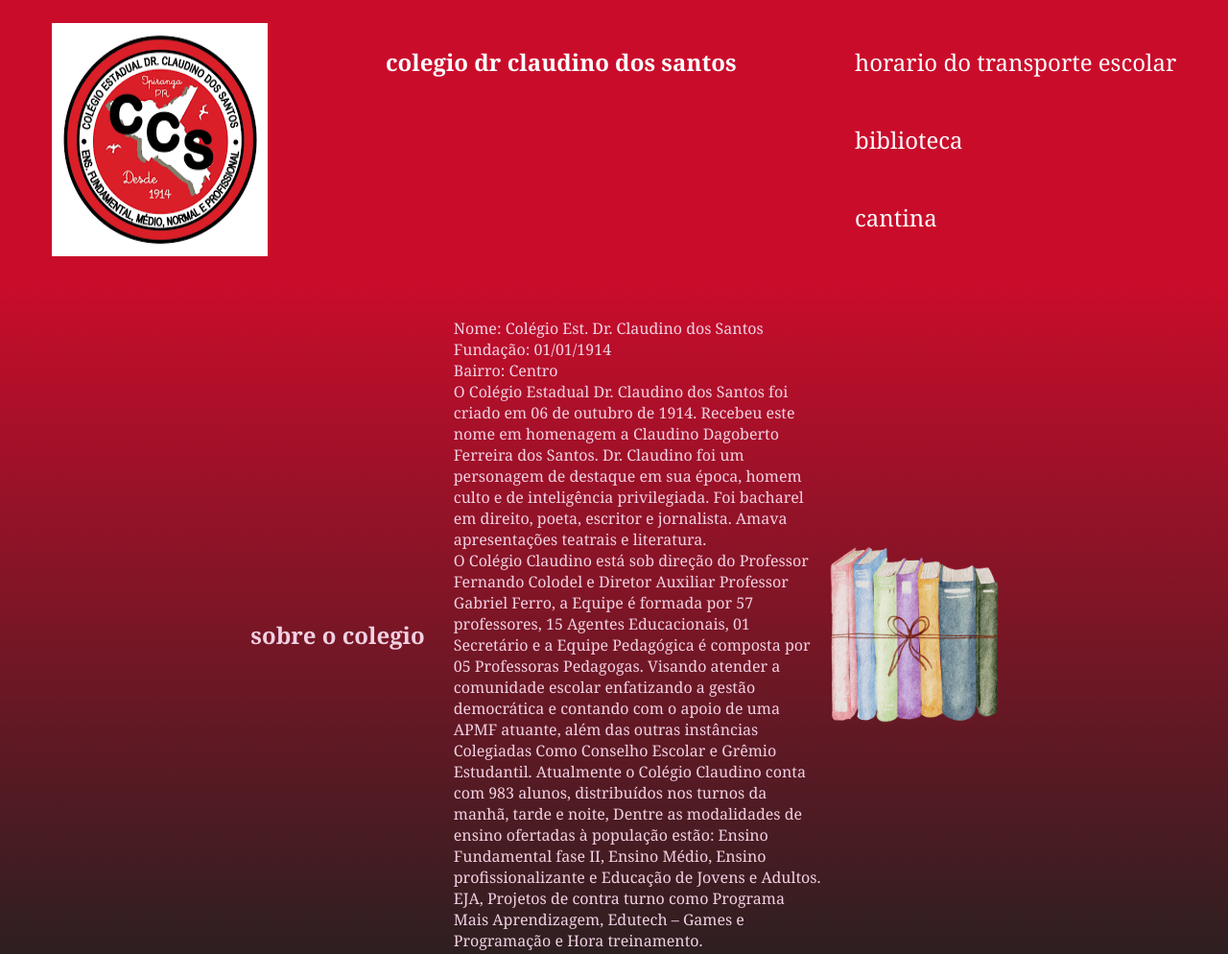
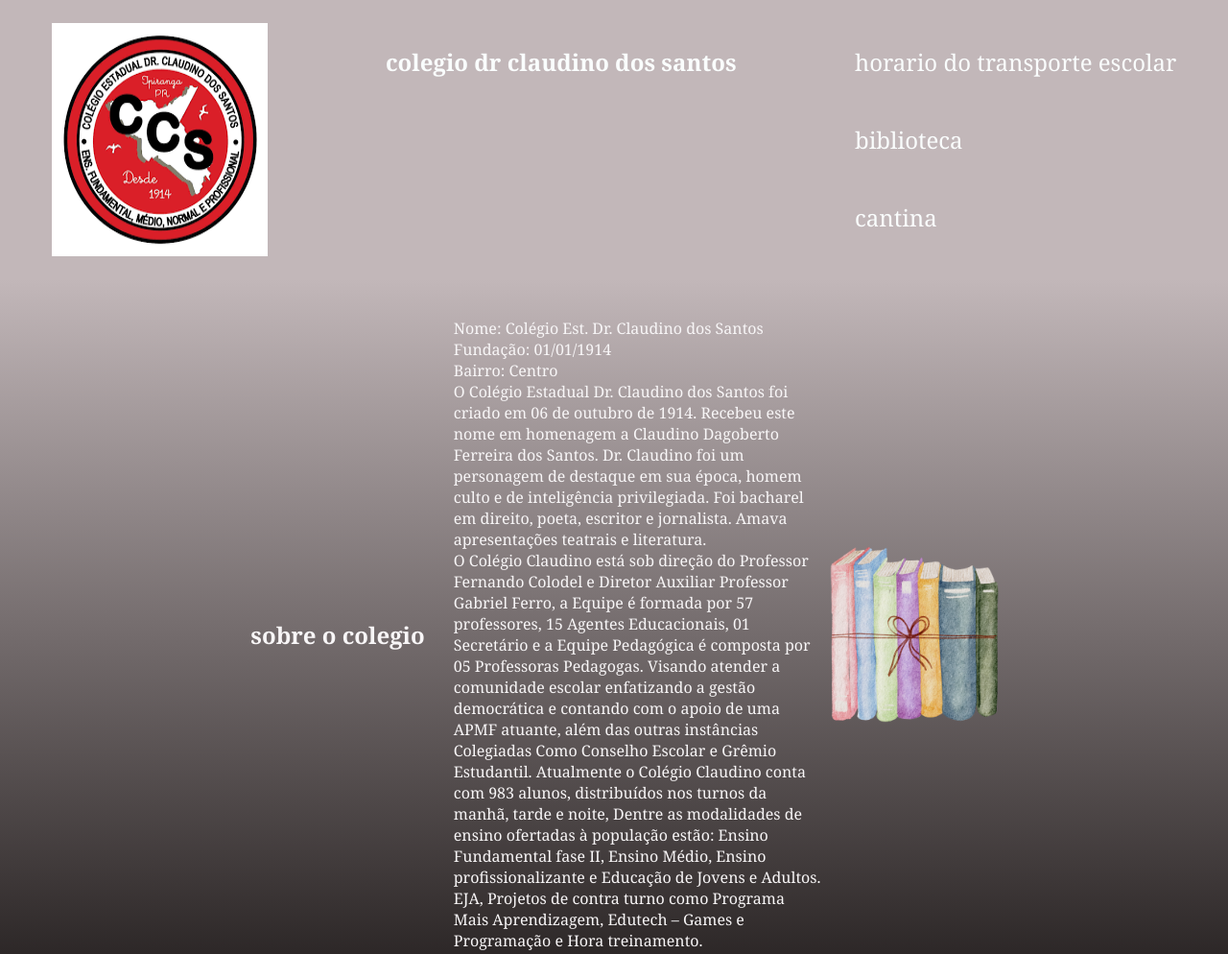
Before and after one commit to Kauanaam/escola, a plain HTML site: page index.html in a window 1280 px wide. Shown: the top 994 px of the page at 96% size. Drawn offline with Linux system fonts and the light colour scheme; files whose address does not match are found by name.

Commit message:
Add files via upload

```diff
--- a/index.html
+++ b/index.html
@@ -72,3 +72,5 @@
 </div>
 <section>
 </html>
+</footer>
+<h2 class="rodape"> Colégio Estadual Dr. Claudino dos Santos Endereço: 41, R. João Ribeiro da Fonseca, 1, Ipiranga - PR, 84450-000
--- a/style.css
+++ b/style.css
@@ -2,7 +2,7 @@
     margin: 0;
     padding: 0;
 }
-    .cabecalho {background-color: rgb(202, 12, 43);
+    .cabecalho {background-color: rgb(194, 183, 185);
 color: rgb(250, 253, 253);
 display: flex;
 justify-content: space-around;
@@ -27,8 +27,8 @@ font-size: 24px;}
     width: 15%;
 }
 .escola {
-    background-image: linear-gradient(rgb(202, 12, 43),rgb(37, 32, 32) );
-    color: rgb(241, 209, 227);
+    background-image: linear-gradient(rgb(194, 183, 185),rgb(37, 32, 32) );
+    color: rgb(248, 246, 247);
     display: flex;
     justify-content: center;
     align-items: center;
@@ -75,3 +75,8 @@ body{font-family: Georgia, 'Times New Roman', Times, serif;}
     display: grid;
     grid-template-columns: 25% 25% 25% 25%;
 }
+
+footer{
+    background-color: black;
+    color: rgba(122, 116, 119, 0.726);
+}
```
